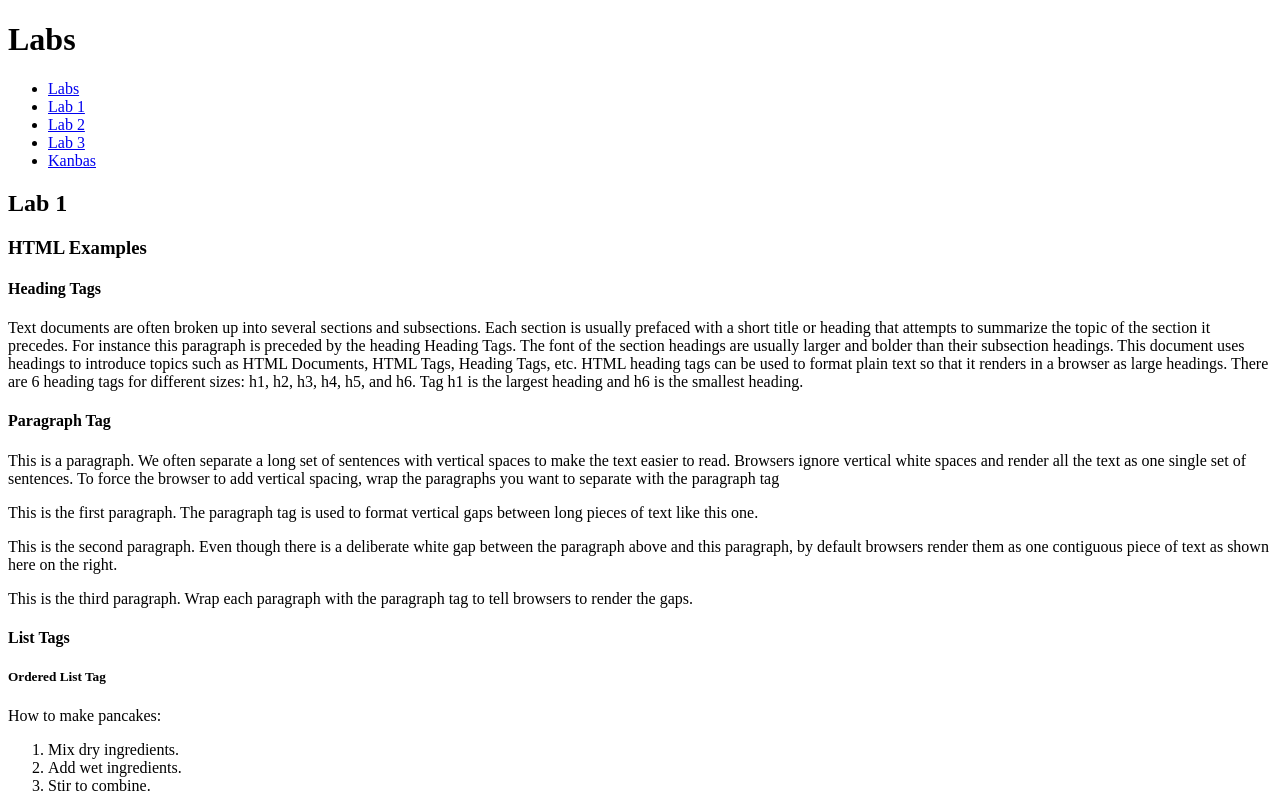
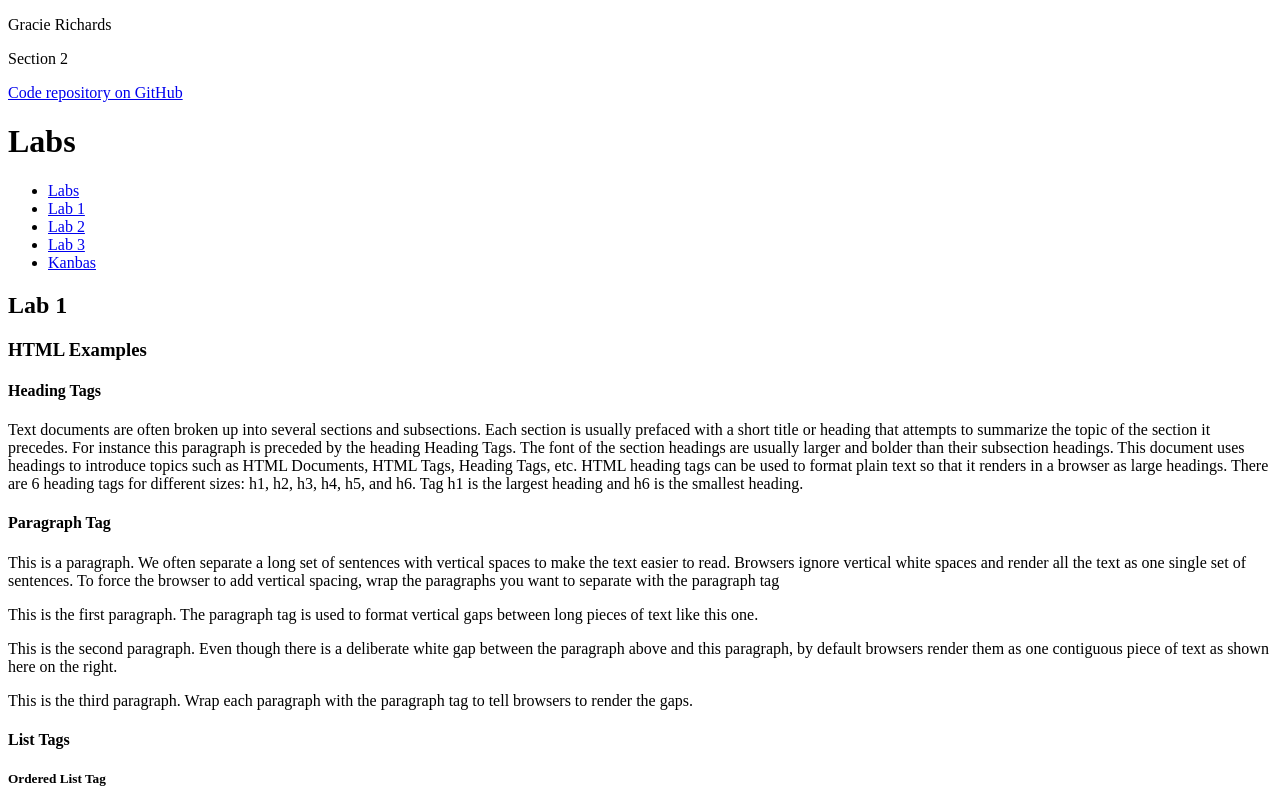
Before and after one commit to gracierichards/kanbas-react-web-app, a React (Create React App) app: page /#/Labs/Lab1 in a window 1280 px wide. Shown: the top 795 px of the page. Built offline with nearby package versions, Linux system fonts and the light colour scheme; the HTML template or start-up script is replaced by a standard one.

Commit message:
canvas requirements

```diff
--- a/src/Labs/index.tsx
+++ b/src/Labs/index.tsx
@@ -6,6 +6,9 @@ import Lab3 from "./Lab3";
 export default function Labs() {
   return (
     <div id="wd-labs">
+      <p>Gracie Richards</p>
+      <p>Section 2</p>
+      <p><a id="wd-github" href="https://github.com/gracierichards/kanbas-react-web-app">Code repository on GitHub</a></p>
       <h1>Labs</h1>
       <TOC />
       <Routes>
```
